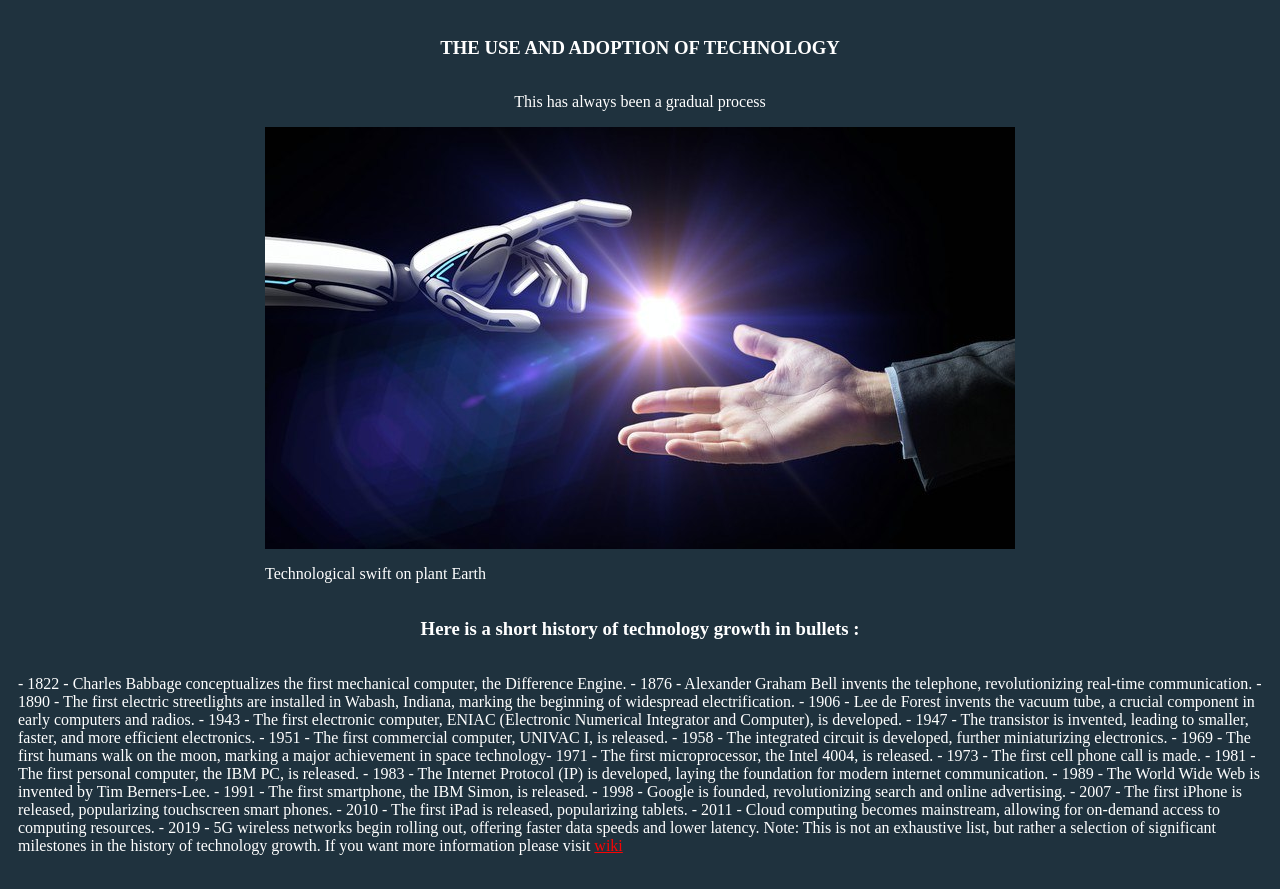
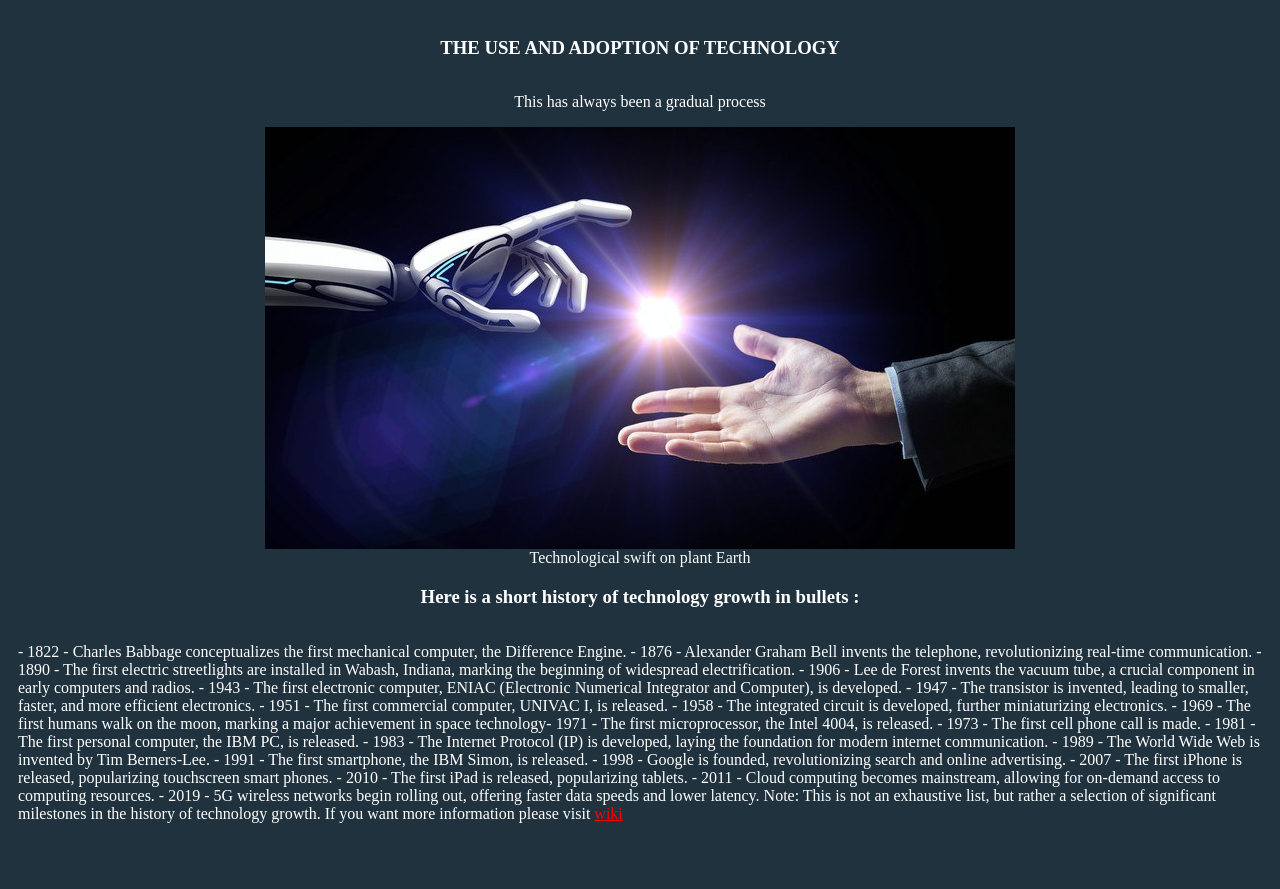
Before and after one commit to kakanyero/freecodecamp, a plain HTML site: page Tribute Page/index.html in a window 1280 px wide. After the commit the page ends 857 px from the top, so only its background shows below. Drawn offline with Linux system fonts and the light colour scheme.

Commit message:
ADDED Some few css nmodifi cations

```diff
--- a/Tribute Page/index.html
+++ b/Tribute Page/index.html
@@ -13,7 +13,7 @@
         <p>This has always been a gradual process</p>
         <div id="img-div">
             <img src="image1.jpg" alt="This is an image of hands" id="image">
-            <p id="img-caption">Technological swift on plant Earth</p>
+            <div id="img-caption">Technological swift on plant Earth</div>
         </div>
         <h3>Here is a short history of technology growth in bullets : </h3>
         <p id="tribute-info">
--- a/Tribute Page/styles.css
+++ b/Tribute Page/styles.css
@@ -9,7 +9,6 @@ body{
     align-items: center;
 }
 #image{
-    text-align: center;
     max-width:100%;
     height: auto;
 }
@@ -19,4 +18,9 @@ a{
 }
 img{
     display: block;
+
+
 }
+#img-div {
+    text-align: center; /* Center the child elements horizontally */
+}
```
